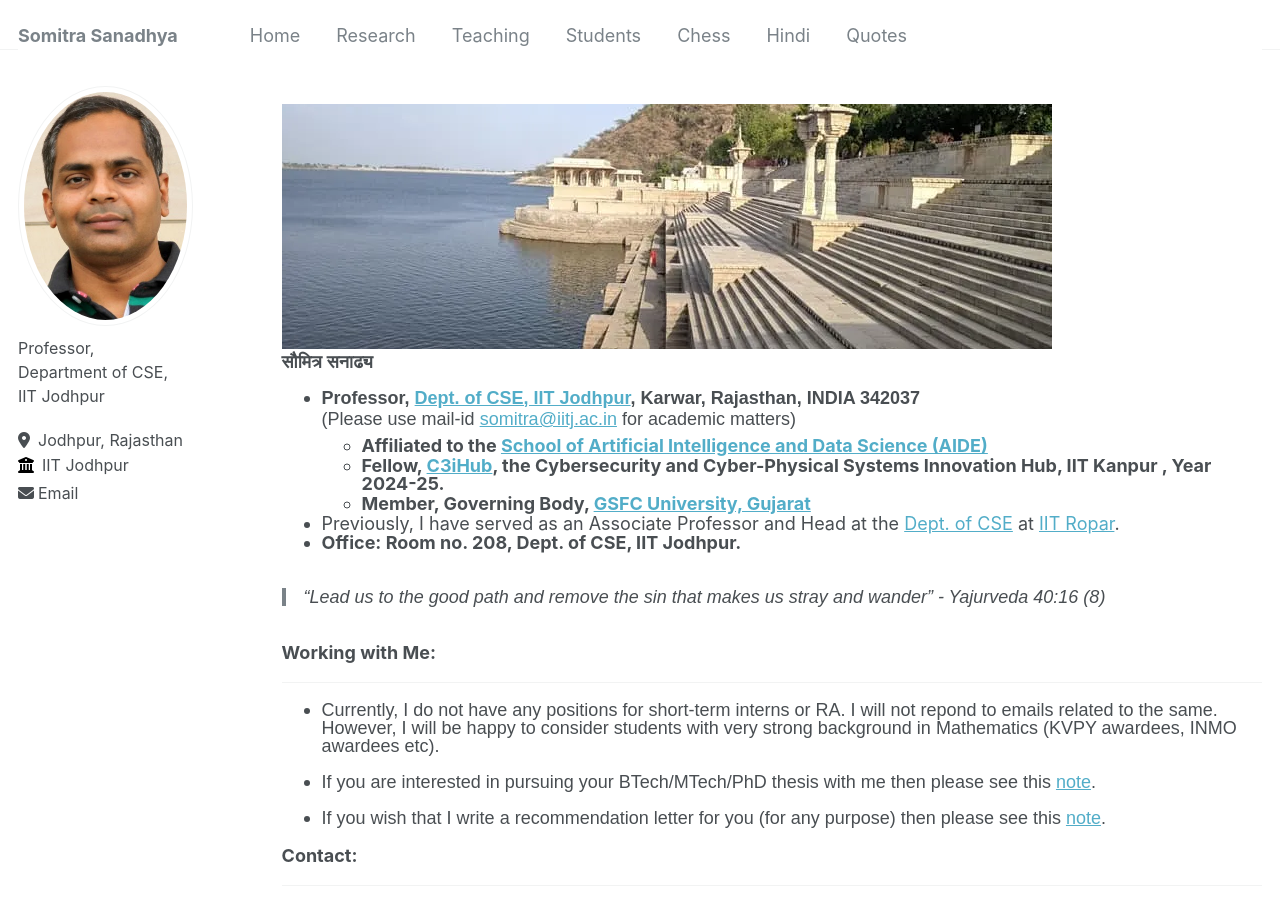
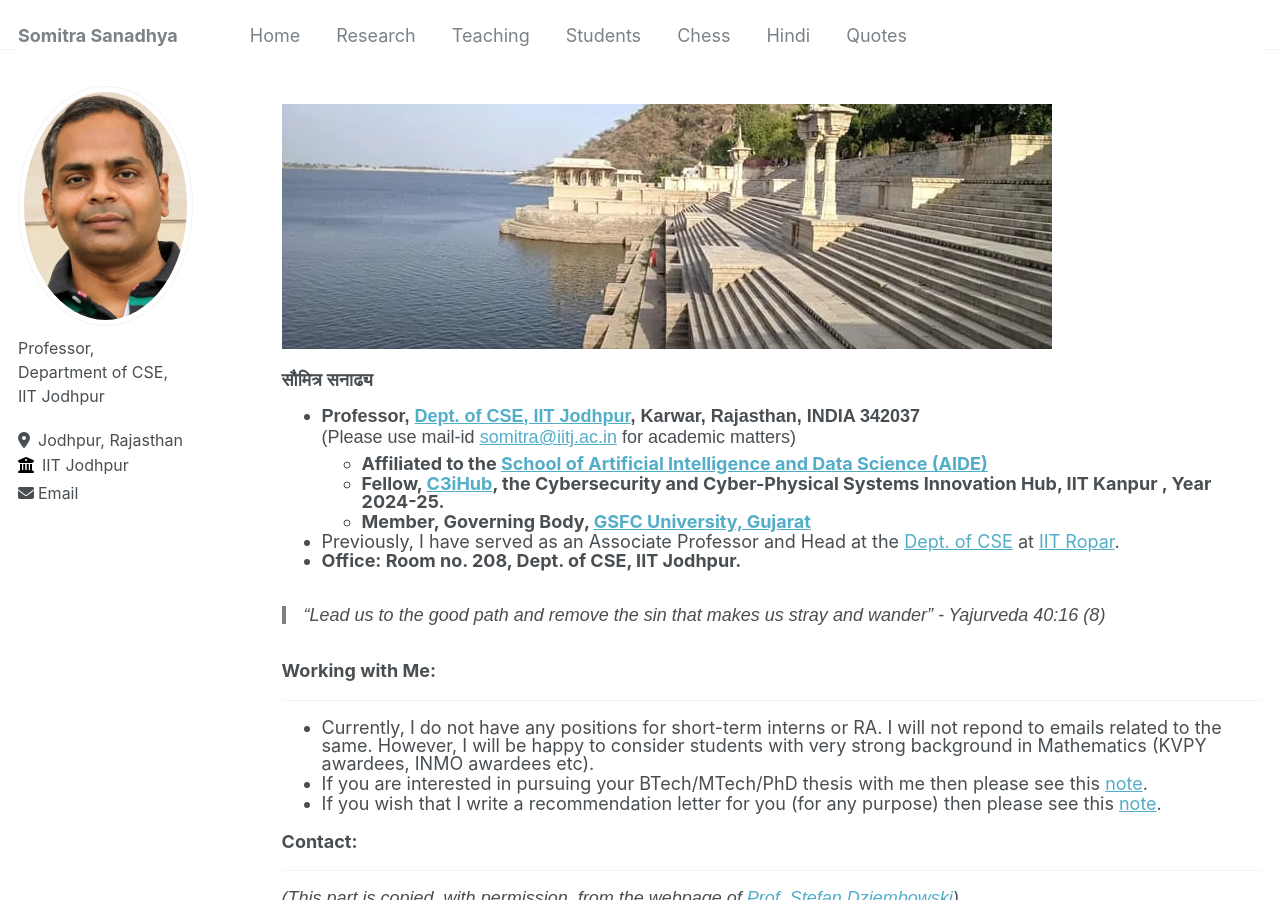
Before and after one commit to somitra-sanadhya/somitra-sanadhya.github.io, a Jekyll site: the page built from _pages/about.md, in a window 1280 px wide and 900 px high. Built offline with Jekyll 4.4.1, drawn with Linux system fonts in a browser that asks for light colours.

```diff
--- a/_pages/about.md
+++ b/_pages/about.md
@@ -9,7 +9,7 @@ redirect_from:
 ---
 ![](/images/lake.png)
 
-  **सौमित्र सनाढ्य**
+  <br>**सौमित्र सनाढ्य**
   + **Professor, [Dept. of CSE, IIT Jodhpur](https://cse.iitj.ac.in/), Karwar, Rajasthan, INDIA 342037**
 
 	  (Please use mail-id [somitra@iitj.ac.in](mailto:somitra@iitj.ac.in) for academic matters)
@@ -25,41 +25,29 @@ redirect_from:
 ### Working with Me:
 -----
   + Currently, I do not have any positions for short-term interns or RA. I will not repond to emails related to the same. However, I will be happy to consider students with very strong background in Mathematics (KVPY awardees, INMO awardees etc).
-
   + If you are interested in pursuing your BTech/MTech/PhD thesis with me then please see this [note](https://somitra-sanadhya.github.io/note1).
-
   + If you wish that I write a recommendation letter for you (for any purpose) then please see this [note](https://somitra-sanadhya.github.io/note2).
-
 
 ### Contact:
 -----
   *(This part is copied, with permission, from the webpage of [Prof. Stefan Dziembowski](https://www.crypto.edu.pl/Members/Dziembowski))*
 
   + The best way to reach me is to send an email to "my first-name AT iitj.ac.in"
-
   + You may find my office number from IITJ telephone directory . But I normally do not pick it. The ring-tone is deliberately kept very low (almost inaudible) since I teach from the same place or participate in meetings, and do not wish others to get disturbed due to the phone. If you have my mobile number, please avoid calling me on non-urgent matters.
-
   + Also, please refrain from texting my phone, sending messages via apps such as Signal, Whatsapp, etc., or social media messengers (LinkedIn, Facebook, Twitter, etc.). I may not notice them, and even if I do, I may easily forget to reply to them (sorry!). Email is the only channel of communication that I regularly check.
-
   + I generally do not respond to messages from publishers known for sending spam (such as MDPI). I also ignore review requests if they concern papers that are clearly out of the scope of my research interest.
 
 ### Education
 ----
 - Ph. D. (2009) [Indian Statistical Institute](http://www.isical.ac.in/), Kolkata
-
 - M.Tech. (2002) [Jawaharlal Nehru University](http://www.jnu.ac.in/), Delhi
-
 - B. Tech. (1994) [Indian Institute of Technology](http://www.iitd.ac.in/), Delhi
 
 ### Research Interests
 ----
   - Cryptology and Security.
-
   - Quantum Computation.
-
   - Blockchains and cryptocurrencies.
-
-
 ###  Organization and Service
 ----
 + Organizing chair, IFIP WG 11.9 International conference on Digital Forensics, New Delhi (Jan 2-4, 2024).
```
